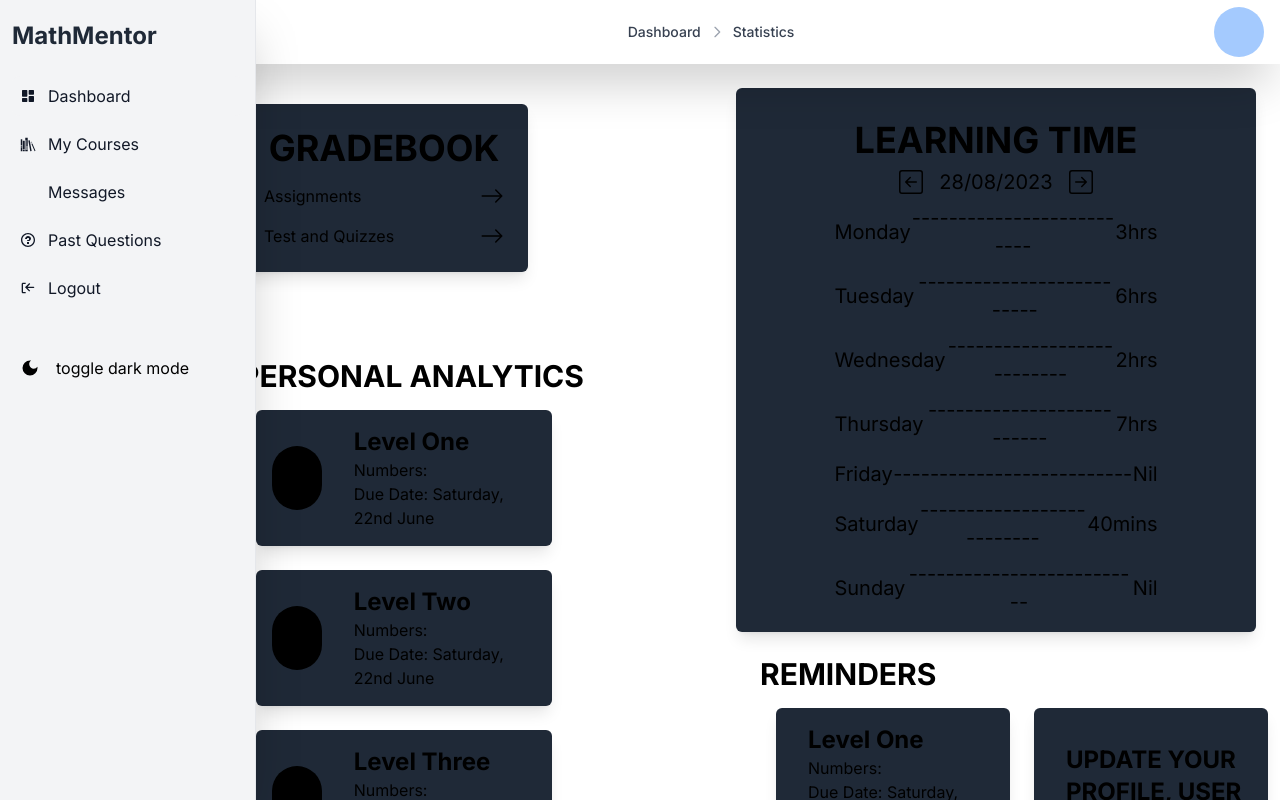
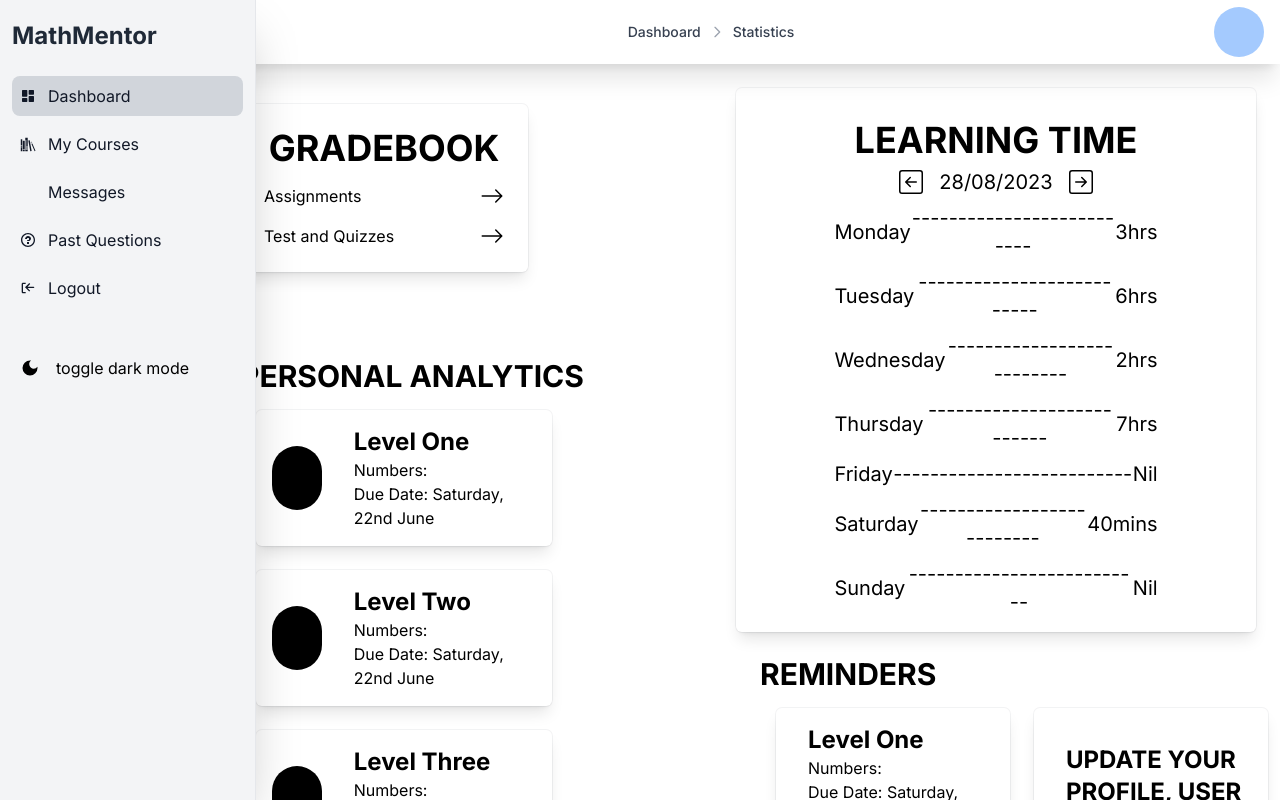
Before and after one commit to WhitneyEkow/MathMentor, a Next.js app: page /dashboard/statistics in a window 1280 px wide. Built offline with nearby package versions, Linux system fonts and the light colour scheme; some icons are missing.

Commit message:
adding themes

```diff
--- a/src/app/dashboard/page.js
+++ b/src/app/dashboard/page.js
@@ -9,16 +9,16 @@ function Dashboard() {
       <h3 className="text-2xl font-bold sm:text-3xl md:text-4xl">
         Welcome User,
       </h3>
-      <div className="flex justify-between flex-wrap mt-10 gap-10 w-[85%] mx-auto ring-1 ring-slate-900/5  ">
+      <div className="flex justify-between flex-wrap mt-10 gap-10 w-[85%] mx-auto   ">
         <Link
-          href={"/dashboard/chat"}
-          className="w-[47%] h-60 bg-gray-800 hover:shadow-2xl rounded-md shadow-lg flex justify-center items-center cursor-pointer"
+          href={"/messages"}
+          className="w-[47%] h-60 dark:bg-gray-800 hover:shadow-xl rounded-md shadow-lg flex justify-center items-center cursor-pointer ring-1 ring-slate-900/5"
         >
           <h3 className="text-2xl font-bold sm:text-3xl md:text-4xl">Chat Me</h3>
         </Link>
         <Link
           href={"/my-courses/assignments"}
-          className="w-[47%] h-60 bg-gray-800 hover:shadow-2xl rounded-md shadow-lg flex justify-center items-center cursor-pointer"
+          className="w-[47%] h-60 dark:bg-gray-800 hover:shadow-2xl rounded-md shadow-lg flex justify-center items-center cursor-pointer ring-1 ring-slate-900/5"
         >
           <h3 className="text-2xl font-bold sm:text-3xl md:text-4xl">
             Assignments
@@ -26,7 +26,7 @@ function Dashboard() {
         </Link>
         <Link
           href={"/dashboard/statistics"}
-          className="w-[47%] h-60 bg-gray-800 hover:shadow-2xl rounded-md shadow-lg flex justify-center items-center cursor-pointer"
+          className="w-[47%] h-60 dark:bg-gray-800 hover:shadow-2xl rounded-md shadow-lg flex justify-center items-center cursor-pointer ring-1 ring-slate-900/5"
         >
           <h3 className="text-2xl font-bold sm:text-3xl md:text-4xl">
             Statistics
@@ -34,7 +34,7 @@ function Dashboard() {
         </Link>
         <Link
           href={"/dashboard/profile"}
-          className="w-[47%] h-60 bg-gray-800 hover:shadow-2xl rounded-md shadow-lg flex justify-center items-center cursor-pointer"
+          className="w-[47%] h-60 dark:bg-gray-800 hover:shadow-2xl rounded-md shadow-lg flex justify-center items-center cursor-pointer"
         >
           <h3 className="text-2xl font-bold sm:text-3xl md:text-4xl">
             Profile
--- a/src/app/dashboard/statistics/page.js
+++ b/src/app/dashboard/statistics/page.js
@@ -96,7 +96,7 @@ function Statistics() {
 
     <div className="hidden sm:flex w-full h-screen">
       <div className="w-[48%] h-full ">
-        <div className="w-[60%] mt-4 ml-6 relative py-6 px-6 bg-gray-800 hover:shadow-2xl rounded-md shadow-lg ">
+        <div className="w-[60%] mt-4 ml-6 relative py-6 px-6  dark:bg-gray-800 hover:shadow-xl  ring-1 ring-slate-900/5 rounded-md shadow-lg ">
           <h3 className=" text-center  text-4xl font-bold">GRADEBOOK</h3>
           <div className="mt-4">
             <Link
@@ -118,7 +118,7 @@ function Statistics() {
         <div className="w-[95%] mt-[15%] md:mt-[18%]">
           <h3 className="text-3xl font-bold ml-6 mt-4">PERSONAL ANALYTICS</h3>
           <div className=" ml-10 w-full">
-            <div className="w-[65%]  mt-4 relative p-4 flex gap-4 items-center bg-gray-800 hover:shadow-2xl rounded-md shadow-lg ">
+            <div className="w-[65%]  mt-4 relative p-4 flex gap-4 items-center  dark:bg-gray-800 hover:shadow-xl  ring-1 ring-slate-900/5 rounded-md shadow-lg ">
               <div className="w-16 h-16  rounded-full bg-black"></div>
               <div className="ml-4">
                 <h3 className="text-2xl font-bold ">Level One</h3>
@@ -126,7 +126,7 @@ function Statistics() {
                 <h3 className="">Due Date: Saturday, 22nd June</h3>
               </div>
             </div>
-            <div className="w-[65%]  mt-6 relative p-4 flex gap-4 items-center bg-gray-800 hover:shadow-2xl rounded-md shadow-lg ">
+            <div className="w-[65%]  mt-6 relative p-4 flex gap-4 items-center  dark:bg-gray-800 hover:shadow-xl  ring-1 ring-slate-900/5 rounded-md shadow-lg ">
               <div className="w-16 h-16  rounded-full bg-black"></div>
               <div className="ml-4">
                 <h3 className="text-2xl font-bold ">Level Two</h3>
@@ -134,7 +134,7 @@ function Statistics() {
                 <h3 className="">Due Date: Saturday, 22nd June</h3>
               </div>
             </div>
-            <div className="w-[65%]  mt-6 relative p-4 flex gap-4 items-center bg-gray-800 hover:shadow-2xl rounded-md shadow-lg ">
+            <div className="w-[65%]  mt-6 relative p-4 flex gap-4 items-center  dark:bg-gray-800 hover:shadow-xl  ring-1 ring-slate-900/5 rounded-md shadow-lg ">
               <div className="w-16 h-16  rounded-full bg-black"></div>
               <div className="ml-4">
                 <h3 className="text-2xl font-bold ">Level Three</h3>
@@ -146,7 +146,7 @@ function Statistics() {
         </div>
       </div>
       <div className="w-[52%] h-full ml-10">
-        <div className="px-2 relative bg-gray-800 py-4 hover:shadow-2xl rounded-md shadow-lg cursor-pointer">
+        <div className="px-2 relative  dark:bg-gray-800 py-4 hover:shadow-xl  ring-1 ring-slate-900/5 rounded-md shadow-lg cursor-pointer">
           <h3 className=" text-center mt-4 text-4xl font-bold">
             LEARNING TIME
           </h3>
@@ -210,28 +210,28 @@ function Statistics() {
         <div className="w-[100%] mt-6">
           <h3 className="text-3xl font-bold ml-6 mt-4">REMINDERS</h3>
           <div className=" ml-10 w-full flex flex-wrap gap-6">
-            <div className="w-[45%]  mt-4 relative p-4 flex gap-4 items-center bg-gray-800 hover:shadow-2xl rounded-md shadow-lg ">
+            <div className="w-[45%]  mt-4 relative p-4 flex gap-4 items-center  dark:bg-gray-800 hover:shadow-xl  ring-1 ring-slate-900/5 rounded-md shadow-lg ">
               <div className="ml-4">
                 <h3 className="text-2xl font-bold ">Level One</h3>
                 <h3 className="">Numbers:</h3>
                 <h3 className="">Due Date: Saturday, 22nd June</h3>
               </div>
             </div>
-            <div className="w-[45%]  mt-4 relative p-4 flex gap-4 items-center bg-gray-800 hover:shadow-2xl rounded-md shadow-lg ">
+            <div className="w-[45%]  mt-4 relative p-4 flex gap-4 items-center  dark:bg-gray-800 hover:shadow-xl  ring-1 ring-slate-900/5 rounded-md shadow-lg ">
               <div className="ml-4">
                 <h3 className="text-2xl font-bold ">
                   UPDATE YOUR PROFILE, USER
                 </h3>
               </div>
             </div>
-            <div className="w-[45%] relative p-4 flex gap-4 items-center bg-gray-800 hover:shadow-2xl rounded-md shadow-lg ">
+            <div className="w-[45%] relative p-4 flex gap-4 items-center  dark:bg-gray-800 hover:shadow-xl  ring-1 ring-slate-900/5 rounded-md shadow-lg ">
               <div className="ml-4">
                 <h3 className="text-2xl font-bold ">Level TWO</h3>
                 <h3 className="">Numbers:</h3>
                 <h3 className="">Due : Past Deadline</h3>
               </div>
             </div>
-            <div className="w-[45%]  mt-4 relative p-4 flex gap-4 items-center bg-gray-800 hover:shadow-2xl rounded-md shadow-lg ">
+            <div className="w-[45%]  mt-4 relative p-4 flex gap-4 items-center  dark:bg-gray-800 hover:shadow-xl  ring-1 ring-slate-900/5 rounded-md shadow-lg ">
               <div className="ml-4">
                 <h3 className="text-2xl font-bold ">
                   WE MIS YOU, YOUR 3 DAYS STREAK AWAITS{" "}
--- a/src/components/courses/CoursesHeroPage.jsx
+++ b/src/components/courses/CoursesHeroPage.jsx
@@ -4,7 +4,7 @@ import Link from "next/link";
 
 function CoursesHeroPage() {
   return (
-    <div className="">
+    <div className="h-[85vh] overflow-hidden">
       <h3 className="text-2xl font-bold sm:text-3xl md:text-4xl">
         Welcome User,
       </h3>
@@ -32,7 +32,7 @@ function CoursesHeroPage() {
           </h3>
         </Link>
         <Link
-          href={"/my-courses/statistics"}
+          href={"/dashboard/statistics"}
           className="w-[47%] h-60  dark:bg-gray-800 hover:shadow-xl transition-all ease-in-out rounded-md shadow-lg flex justify-center items-center cursor-pointer ring-1 ring-slate-900/5"
         >
           <h3 className="text-2xl font-bold sm:text-3xl md:text-4xl">
--- a/src/components/header/index.js
+++ b/src/components/header/index.js
@@ -16,7 +16,7 @@ function Header() {
   }, [pathname]);
 
   return (
-    <div className="sticky top-0 flex items-center justify-between h-16 px-4 py-4 z-10 shadow-2xl bg-white dark:bg-[#111827]">
+    <div className="sticky top-0 flex items-center justify-between h-16 px-4 py-4 z-10 shadow-xl bg-white dark:bg-[#111827]">
       <div />
 
       <div className="flex items-center space-x-4">
--- a/src/components/sidebar/index.js
+++ b/src/components/sidebar/index.js
@@ -83,10 +83,10 @@ function Sidebar() {
             {menuItems.map((item) => (
               <li key={item.id} onClick={handleNavigate(item)}>
                 <label
-                  className={`flex items-center p-2 text-base font-normal text-gray-900 rounded-lg dark:text-white hover:bg-gray-100 dark:hover:bg-gray-700 group
+                  className={`flex items-center p-2 text-base font-normal text-gray-900 rounded-lg dark:text-white hover:bg-gray-300 dark:hover:bg-gray-700 group
                     ${
                       pathname.includes(item.id)
-                        ? "bg-gray-100 dark:bg-gray-700"
+                        ? "bg-gray-300 dark:bg-gray-700"
                         : ""
                     }
                   `}
```
